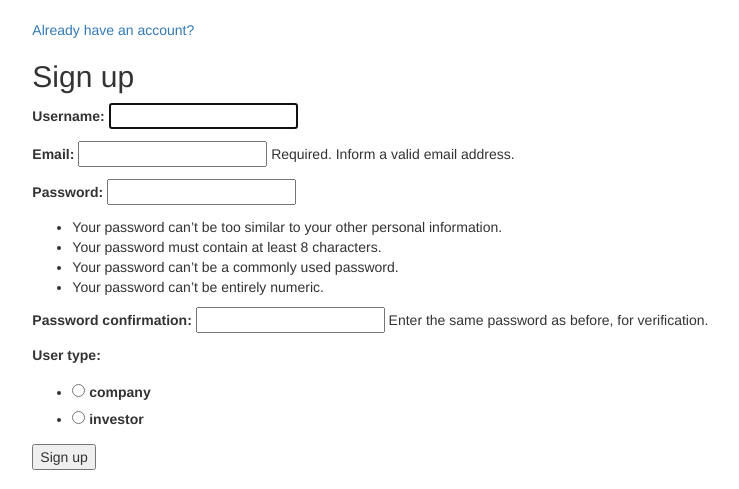
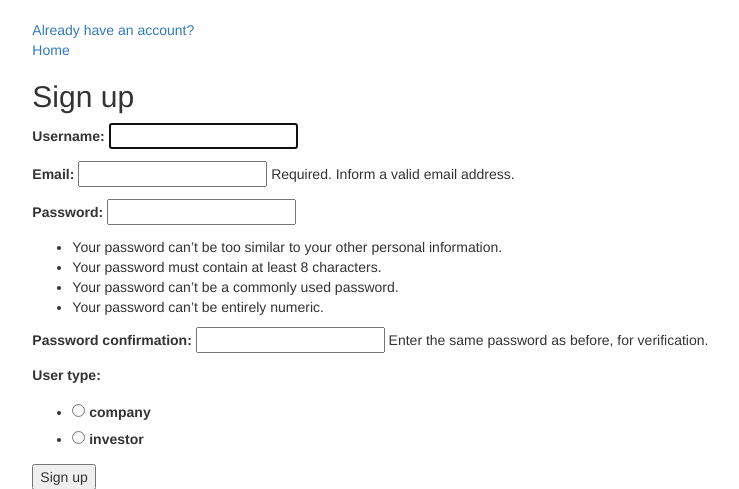
Before and after one commit to seansio1995/crowdfunding, a Django app: page /catalog/signup/ in a window 1280 px wide. Shown: the top 489 px of the page, without its empty margins (196-935 px from the left). Run offline with Django 3.2, Linux system fonts and the light colour scheme; some libraries are stand-ins or nearby versions.

Commit message:
adds home button to sign up and sign in screen

```diff
--- a/demo/demo/catalog/templates/login.html
+++ b/demo/demo/catalog/templates/login.html
@@ -3,6 +3,7 @@
 {% block content %}
              <ul class="sidebar-nav">
      <li><a href={% url 'signup' %}>Don't have an account?</a></li>
+                  <li><a href={% url 'index' %}>Home</a></li>
 </ul>
   <h2>Sign in</h2>
   <form method="post">
--- a/demo/demo/catalog/templates/signup.html
+++ b/demo/demo/catalog/templates/signup.html
@@ -3,6 +3,7 @@
 {% block content %}
              <ul class="sidebar-nav">
      <li><a href={% url 'login' %}>Already have an account?</a></li>
+                  <li><a href={% url 'index' %}>Home</a></li>
 </ul>
   <h2>Sign up</h2>
   <form method="post">
```
